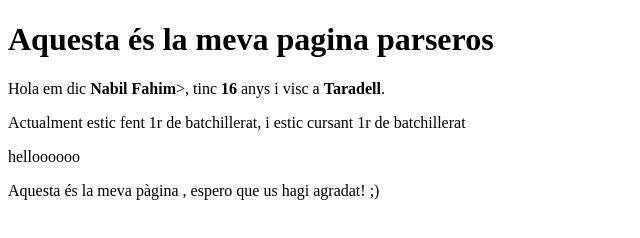
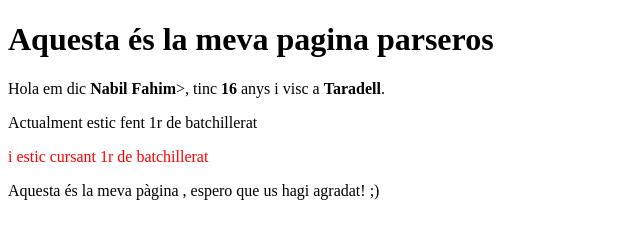
Before and after one commit to NabilFahim/Exercici1, a plain HTML site: page index.html in a window 1280 px wide. Shown: the whole page, without its empty margins (0-640 px from the left). Drawn offline with Linux system fonts and the light colour scheme.

Commit message:
color 2.0

```diff
--- a/index.html
+++ b/index.html
@@ -6,8 +6,8 @@
     <title>Hola món</title>
     <h1>Aquesta és la meva pagina parseros</h1>
      <p>Hola em dic <strong>Nabil Fahim</strong>>, tinc <strong>16</strong> anys i visc a <strong>Taradell</strong>.</p>
-       <p>Actualment estic fent 1r de batchillerat, i estic cursant 1r de batchillerat</p>
-       <span style=”color:rgb(146, 0, 122);”>helloooooo</span>
+       <p>Actualment estic fent 1r de batchillerat </p>
+       <span style="color: red;"> i estic cursant 1r de batchillerat </span>
 
   </head>
   <body>
```
